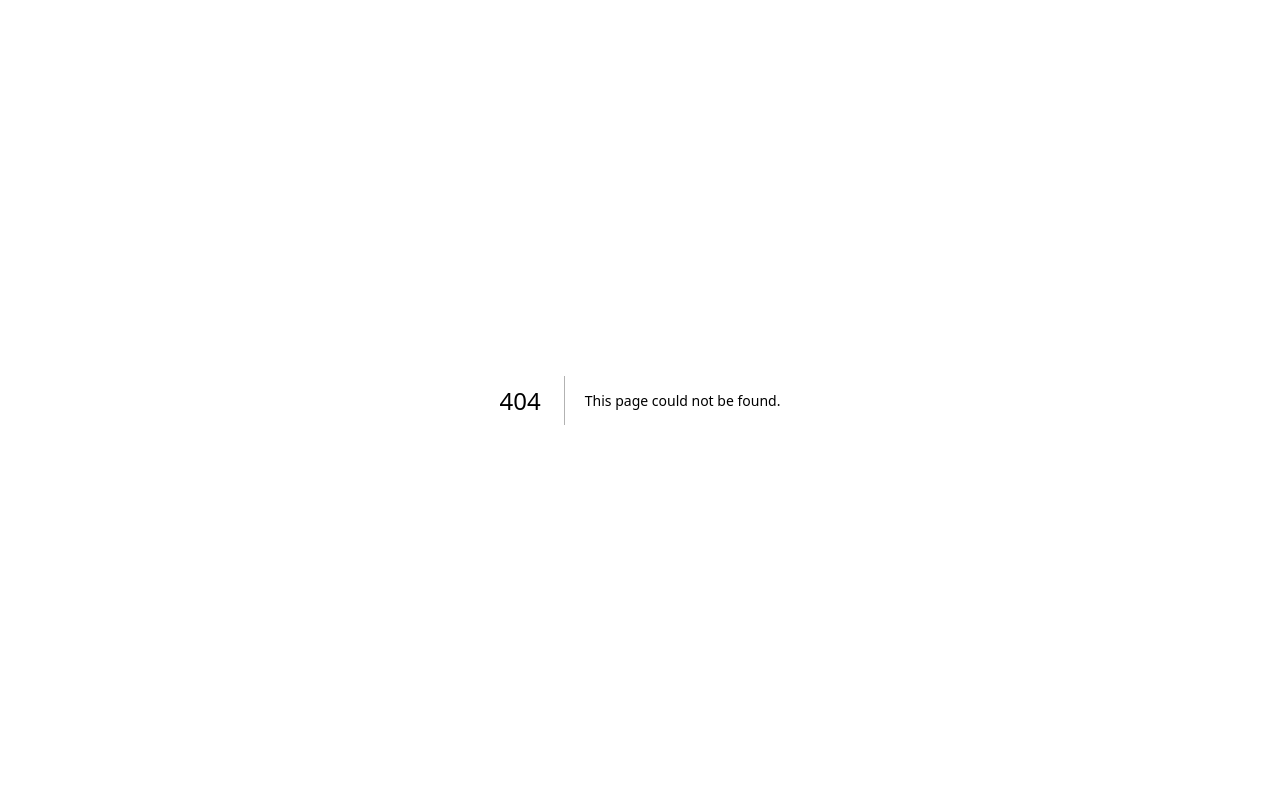
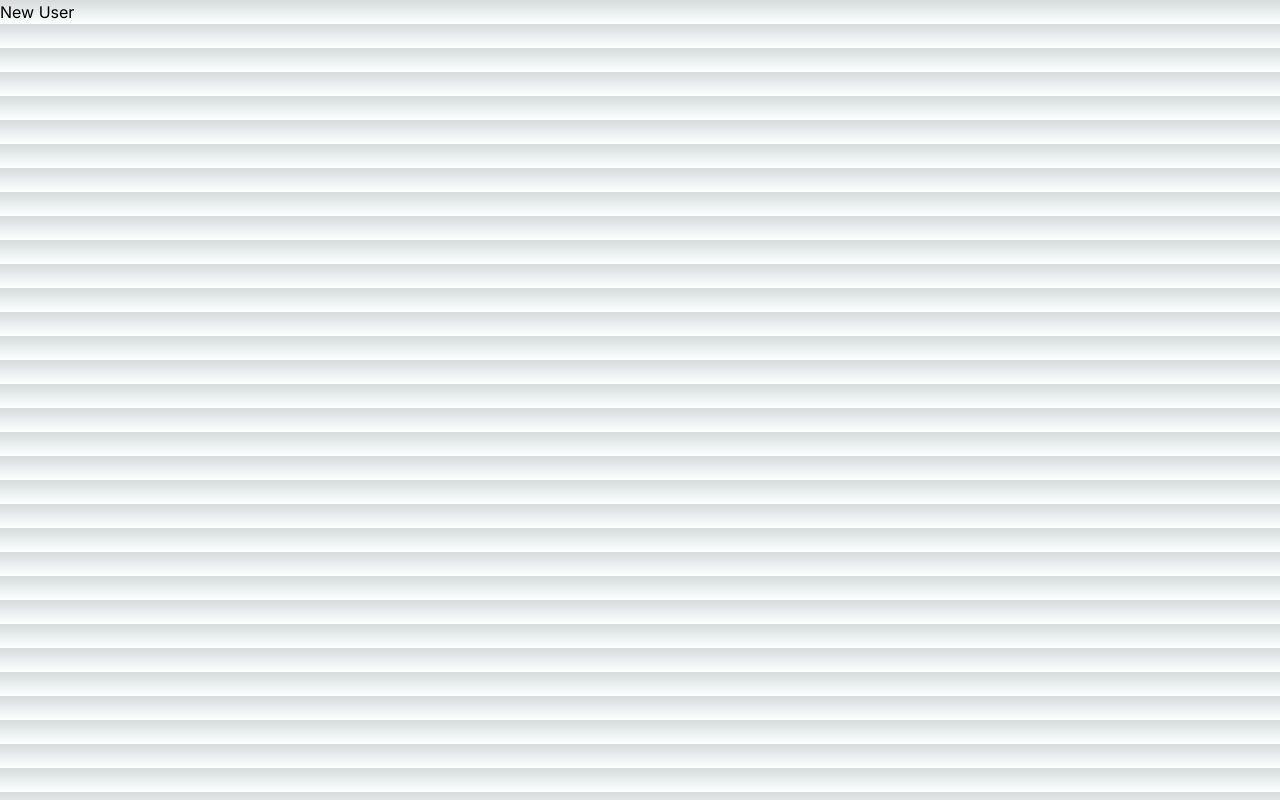
Before and after one commit to PRSMendis/mood, a Next.js app: page /new-user in a window 1280 px wide. Before the commit this address had no page. Built offline with nearby package versions, Linux system fonts and the light colour scheme.

Commit message:
add new user page so it wont break

```diff
--- /dev/null
+++ b/app/new-user/page.tsx
@@ -0,0 +1,9 @@
+const newUserPage = () => {
+  return (
+    <div>
+      <h1>New User</h1>
+    </div>
+  );
+}
+
+export default newUserPage;
```
